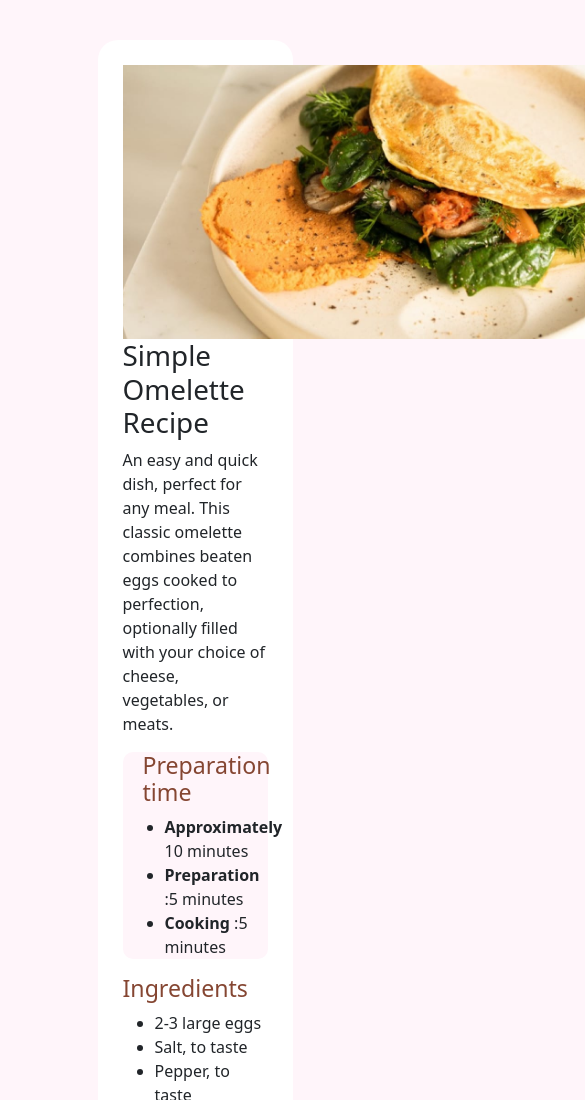
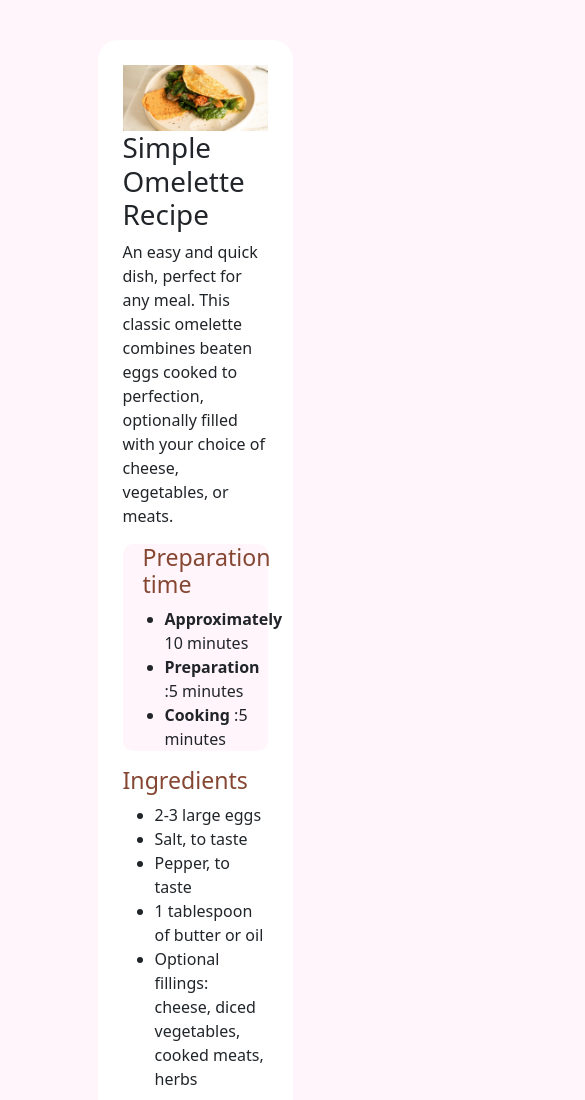
Before and after one commit to Zizo95/Recipe-page, a plain HTML site: page index.html in a window 390 px wide. Shown: the top 1100 px of the page, 585 px wide, since content can reach past the window. Drawn offline with nearby package versions, Linux system fonts and the light colour scheme.

Commit message:
added image responsive

```diff
--- a/index.html
+++ b/index.html
@@ -16,7 +16,7 @@
 </head>
 <body>
   <div class="main">
-  <img src="image-omelette.jpeg" width="600px" alt="image of an omelette">
+  <img src="image-omelette.jpeg" width="600px" alt="image of an omelette" class="img-fluid">
   <h1> Simple Omelette Recipe </h1>
 <p>
   An easy and quick dish, perfect for any meal. This classic omelette combines beaten eggs cooked
```
